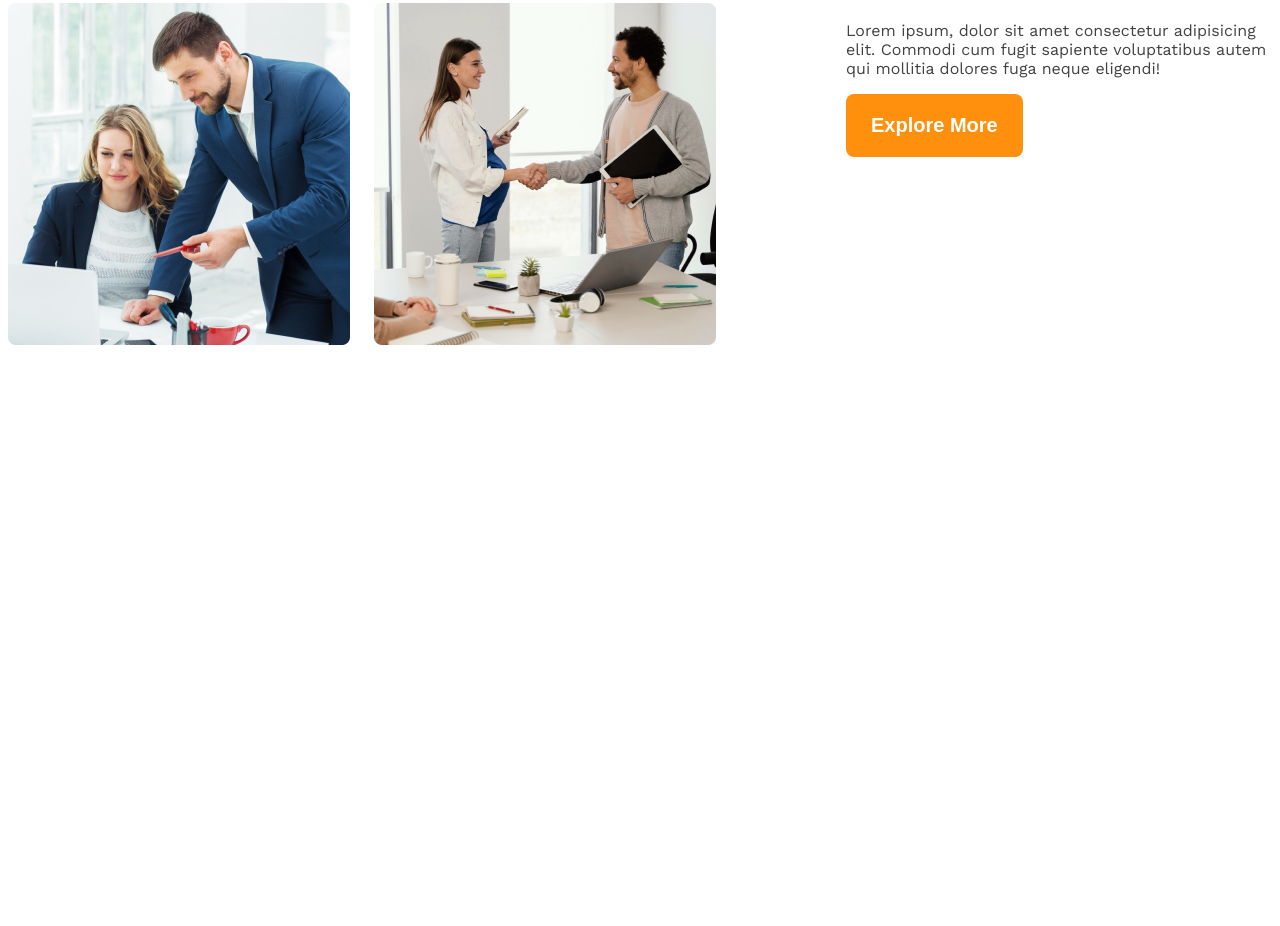
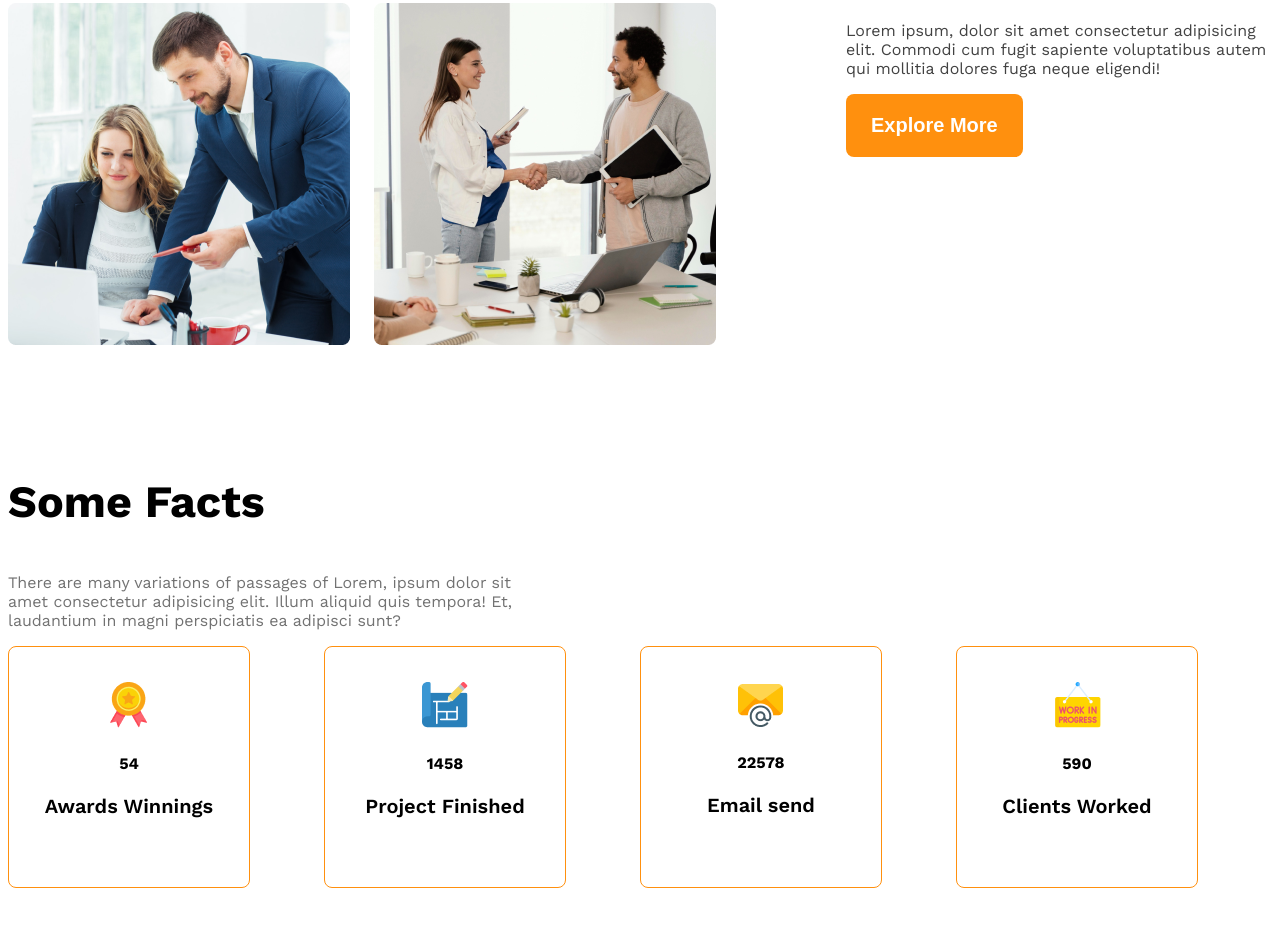
Before and after one commit to Robin4533704/Responsive-architects, a plain HTML site: page index.html in a window 1280 px wide. Shown: the part 1667-2593 px from the top of the page. Before the commit the page ends 2142 px from the top, so only its background shows below. Drawn offline with nearby package versions, Linux system fonts and the light colour scheme.

Commit message:
git added

```diff
--- a/index.html
+++ b/index.html
@@ -38,15 +38,52 @@
   </div>
 
     <div class="our-features">
-      <h3 class="feature-title"> <span class="quick-list text-light-gray">Quick list</span> <span>of Our</span> <span class="text-primary"> Features</span> </h3>
+      <h3 class="section-title"> <span class="quick-list text-light-gray">Quick list</span> <span>of Our</span> <span class="text-primary"> Features</span> </h3>
       <p class="description text-gray">Lorem ipsum, dolor sit amet consectetur adipisicing elit. Commodi cum fugit sapiente voluptatibus autem qui mollitia dolores fuga neque eligendi!</p>
       <button class="btn-primary">
         Explore More
          </button>
     </div>
  </section>
+ <section>
+  <h3 class="section-title">Some Facts </h3>
+  <p class="text-light-gray fact-discription">There are many variations of passages of Lorem, ipsum dolor sit amet consectetur adipisicing elit. Illum aliquid quis tempora! Et, laudantium in magni perspiciatis ea adipisci sunt?</p>
+  <div class="facts-container">
+    <!-- .fact-card*4>img.fact-icon+h4.fact-number+h5.fact-name -->
+    <div class="fact-card display-flex">
+<div>
+  <img src="images/icons/ribon.png" alt="" class="fact-icon">
+  <h4 class="fact-number">54</h4>
+  <h5 class="fact-name">Awards Winnings</h5>
+</div>
+     </div>
+    <div class="fact-card display-flex">
+     <div>
+      <img src="images/icons/projects.png" alt="" class="fact-icon">
+      <h4 class="fact-number">1458</h4>
+      <h5 class="fact-name">Project Finished</h5>
+     </div>
+
+    </div>
+    <div class="fact-card display-flex">
+      <div>
+        <img src="images/icons/email.png" alt="" class="fact-icon">
+      <h4 class="fact-number">22578</h4>
+      <h5 class="fact-name">Email send</h5>
+      </div>
+    </div>
+    <div class="fact-card display-flex">
+  <div>
+    <img src="images/icons/customers.png" alt="" class="fact-icon">
+      <h4 class="fact-number">590</h4>
+      <h5 class="fact-name">Clients Worked</h5>
+  </div>
+
+    </div>
+  </div>
+ </section>
  <!--teams end-->
- <section>
+ <section class="some-facts">
 
  </section>
   </main>
--- a/style.css
+++ b/style.css
@@ -22,6 +22,11 @@
     border: navajowhite;
     color: white;
   }
+  .section-title{
+    font-size: 2.8rem;
+    font-size: 700;
+  }
+
   .brand{
     font-weight: 700;
     font-size: 2.81rem;
@@ -77,6 +82,9 @@ main{
 }
 
 /*tems resposive*/
+.fact-discription{
+  max-width: 540px;
+}
 .teams{
   align-items: center;
 }
@@ -89,26 +97,53 @@ main{
   margin-left: 130px;
   max-width: 530px;
 }
-.feature-title{
-  font-size: 2.8rem;
-  font-size: 700;
-}
 
 
 #quick-list{
   font-size: 500;
 }
+.facts-container{
+  display: grid;
+  grid-template-columns: repeat(4, 1fr);
+}
+.fact-card{
+  border: 1px solid #ff900E;
+  width: 240px;
+  height: 240px;
+  border-radius: 8px;
+  align-items: center;
+  justify-content: center;
+  text-align: center;
+}
+.fact-namber{
+  font-size: 2rem;
+  font-weight: 600;
+  margin-top: 5px;
+  margin-bottom: 10px;
+}
+.fact-name{
+  font-size: 1.25rem;
+  font-weight: 600;
+  margin-top: 10px;
+}
+
+
+
+
 
   /*responsive media Quary*/
   @media screen and (max-width: 576px) {
     .navber, .nav-links, .teams{
       flex-direction: column;
     }
-    .team-img-conteiner{
-      grid-template-columns: repeat(1, 1fr);
+    .team-img-conteiner, .facts-container{
+      grid-template-columns: repeat(2, 1fr);
     }
     .our-features{
       margin-left: 20px;
+    }
+    main > section{
+      margin: 0;
     }
   }
 
```
